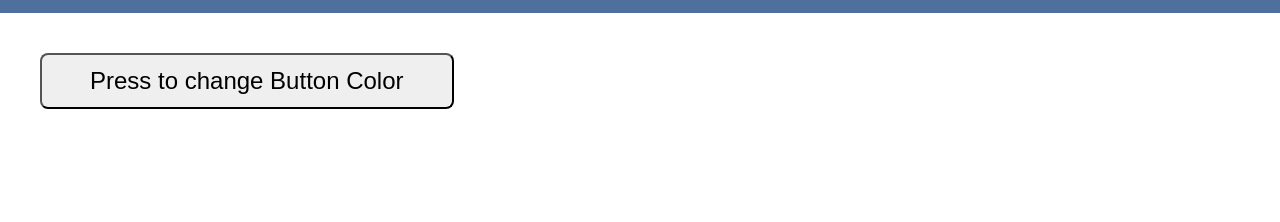
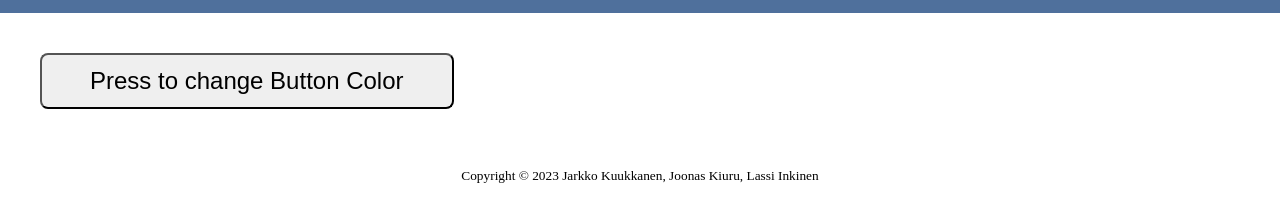
Before and after one commit to kuukkanen/3008-demo, a website: page index.html in a window 1280 px wide. Shown: the part 72-294 px from the top of the page. Drawn offline with Linux system fonts and the light colour scheme.

Commit message:
add: copyright notice

```diff
--- a/index.html
+++ b/index.html
@@ -15,7 +15,7 @@
     <link rel="icon" href="icon.svg" sizes="any" type="image/svg+xml" />
   </head>
   <body onload="main();">
-    <div class="header" id="mainHeader">
+    <header class="header" id="mainHeader">
       <div>
         <a href="#color-changer" class="logo">
           <img src="icon.svg" class="icon" width="48" height="48" />
@@ -35,9 +35,14 @@
           <li><a href="#counter">Counter</a></li>
         </ul>
       </nav>
-    </div>
+    </header>
     <main>
       <div id="content"></div>
     </main>
+    <footer>
+      <small>
+        Copyright &copy; 2023 Jarkko Kuukkanen, Joonas Kiuru, Lassi Inkinen
+      </small>
+    </footer>
   </body>
 </html>
--- a/style.css
+++ b/style.css
@@ -221,3 +221,8 @@ nav > ul > li,
 nav > ul > li > a {
   width: 100%;
 }
+
+footer {
+  text-align: center;
+  margin: 1rem 0;
+}
```
